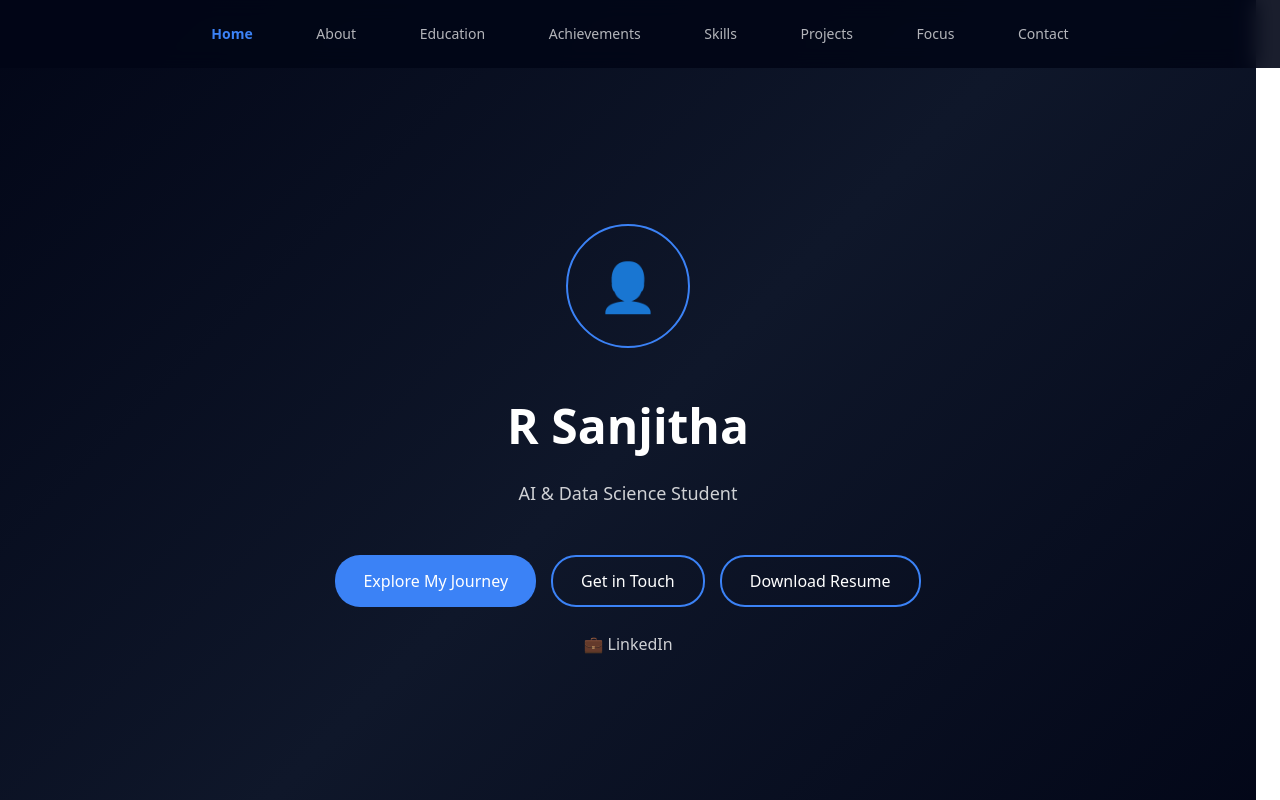
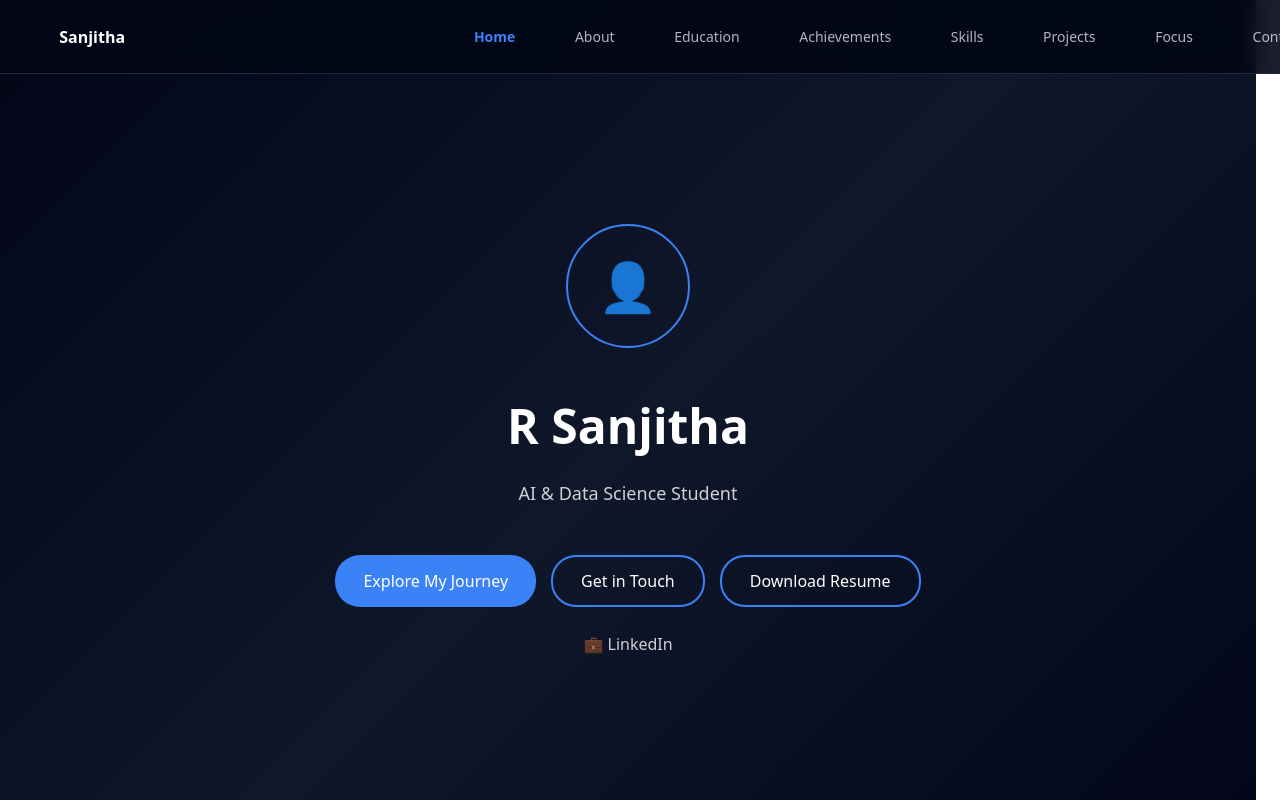
Before and after one commit to Sanjitha3010/portfolio, a React (Vite) app: page / in a window 1280 px wide. Shown: the top 800 px of the page. Built offline with nearby package versions, Linux system fonts and the light colour scheme.

Commit message:
Fixed navbar layout and home visibility

```diff
--- a/src/components/Navbar.jsx
+++ b/src/components/Navbar.jsx
@@ -47,12 +47,30 @@ function Navbar() {
         backgroundColor: "rgba(2, 6, 23, 0.9)",
         backdropFilter: "blur(10px)",
         display: "flex",
-        justifyContent: "center",
-        gap: "30px",
-        padding: "16px 0",
+        justifyContent: "space-between",
+        alignItems: "center",
+        padding: "16px 40px",
         zIndex: 1000,
+        borderBottom: "1px solid #1e293b",
       }}
     >
+      {/* Logo / Home */}
+      <button
+        onClick={() => scrollToSection("home")}
+        style={{
+          background: "none",
+          border: "none",
+          color: "white",
+          fontSize: "16px",
+          fontWeight: "600",
+          cursor: "pointer",
+        }}
+      >
+        Sanjitha
+      </button>
+
+      {/* Nav Items */}
+      <div style={{ display: "flex", gap: "26px" }}>
         {navItems.map((item) => (
           <button
             key={item.id}
@@ -67,6 +85,7 @@ function Navbar() {
             {item.label}
           </button>
         ))}
+      </div>
     </div>
   );
 }
```
Lines whose indentation alone changed are shown as unchanged.
